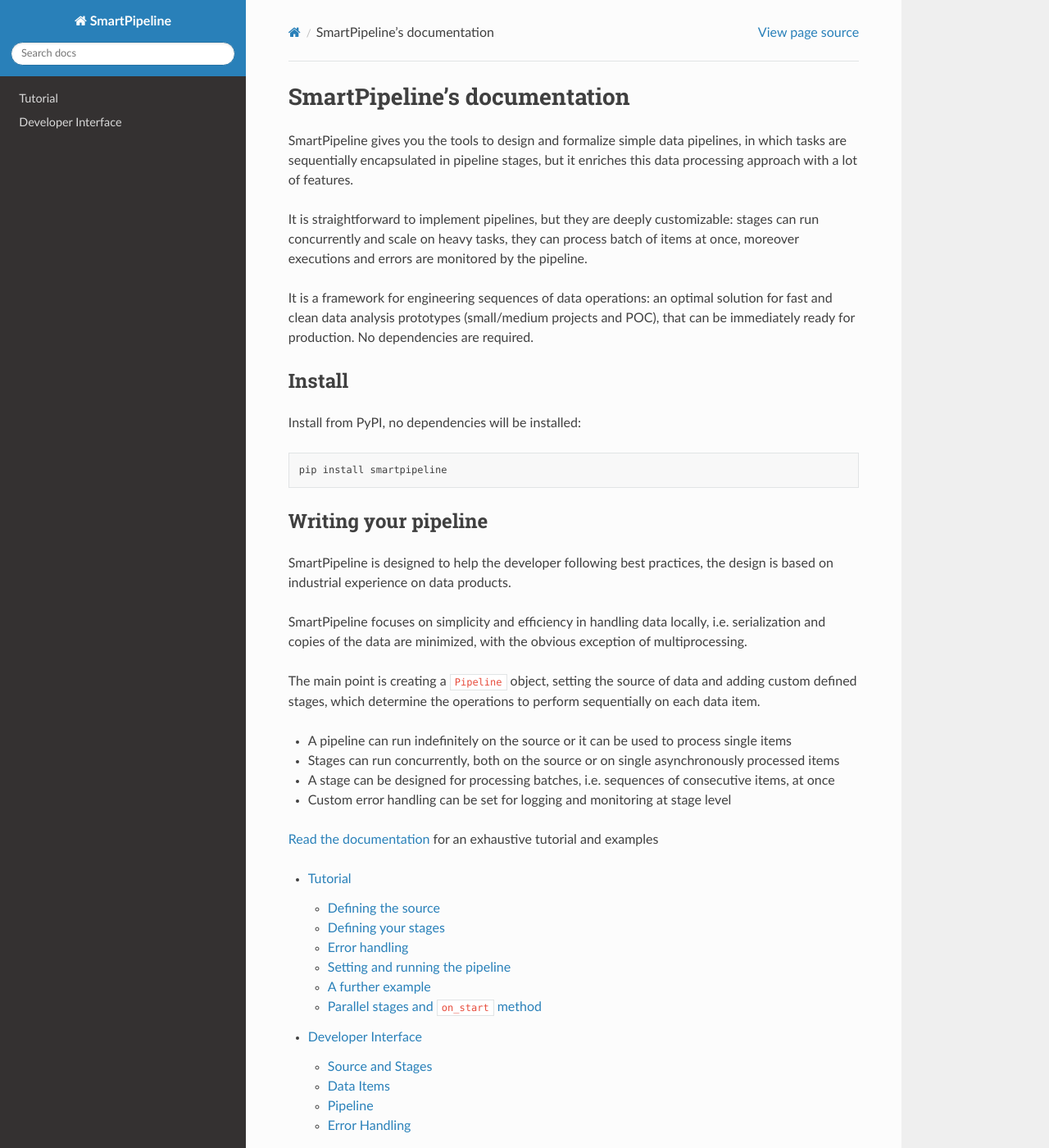
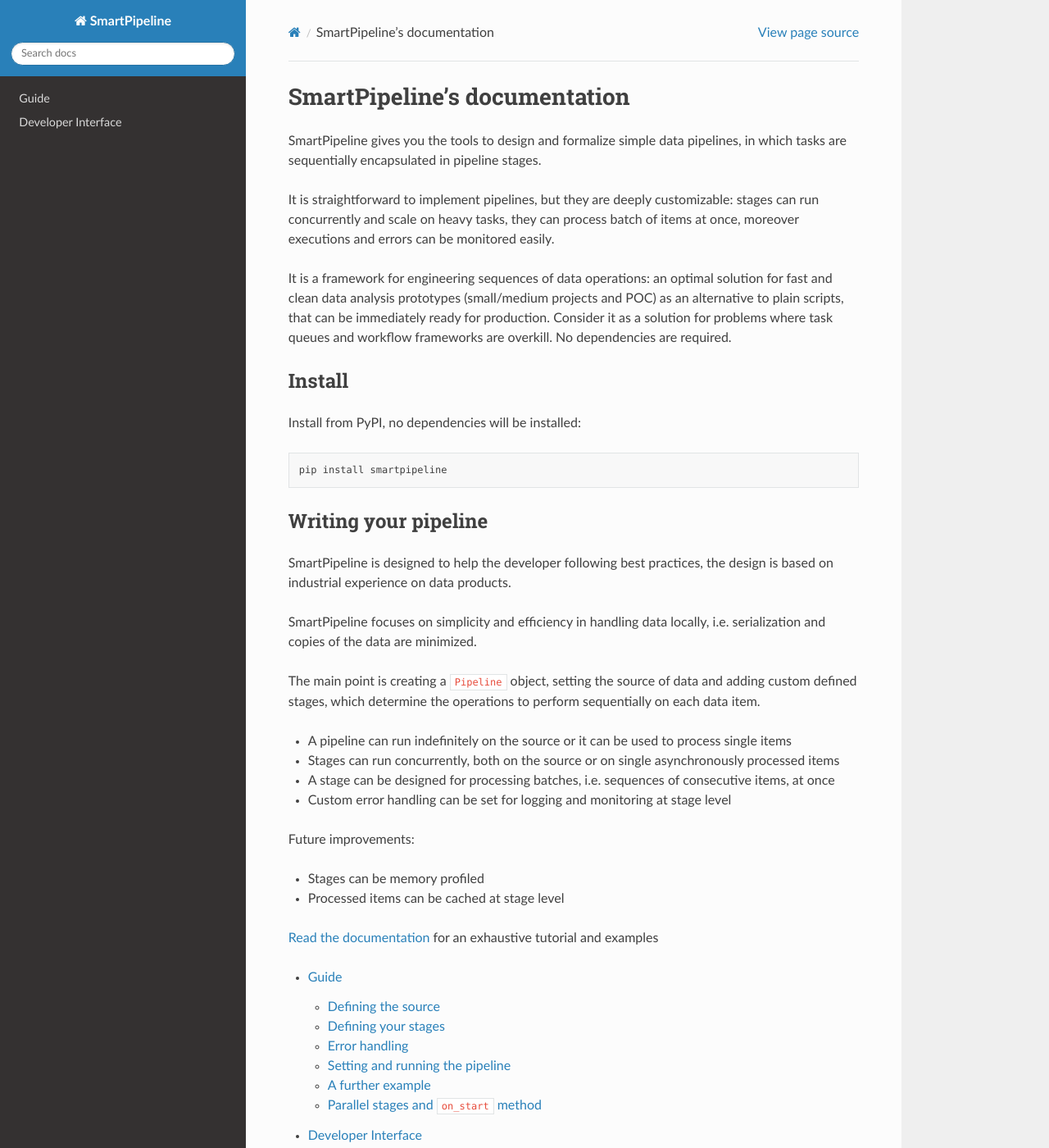
Before and after one commit to giacbrd/SmartPipeline, a Sphinx documentation site: the page built from docs/index.rst, in a window 1280 px wide and 1400 px high. Shown: the whole window at 82% size. Built offline with Sphinx 7.4.7 and the Read the Docs theme 2.0.0, drawn with Linux system fonts in a browser that asks for light colours.

Commit message:
minor doc changes

```diff
--- a/README.rst
+++ b/README.rst
@@ -19,20 +19,22 @@
 .. documentation-marker
 
 SmartPipeline gives you the tools to design and formalize simple data pipelines,
-in which tasks are sequentially encapsulated in pipeline stages,
-but it enriches this data processing approach with a lot of features.
+in which tasks are sequentially encapsulated in pipeline stages.
 
 It is straightforward to implement pipelines,
 but they are deeply customizable:
 stages can run concurrently and scale on heavy tasks,
 they can process batch of items at once,
-moreover executions and errors are monitored by the pipeline.
+moreover executions and errors can be monitored easily.
 
 It is a framework for engineering sequences of data operations:
 an optimal solution for fast and clean data analysis prototypes
-(small/medium projects and POC),
+(small/medium projects and POC) as an alternative to plain scripts,
 that can be immediately ready for production.
+Consider it as a solution for problems where task queues and workflow frameworks are overkill.
 No dependencies are required.
+
+
 
 Install
 ~~~~~~~
@@ -50,8 +52,7 @@
 the design is based on industrial experience on data products.
 
 SmartPipeline focuses on simplicity and efficiency in handling data locally,
-i.e. serialization and copies of the data are minimized,
-with the obvious exception of multiprocessing.
+i.e. serialization and copies of the data are minimized.
 
 The main point is creating a ``Pipeline`` object,
 setting the source of data and adding custom defined stages,
@@ -62,5 +63,10 @@
 - A stage can be designed for processing batches, i.e. sequences of consecutive items, at once
 - Custom error handling can be set for logging and monitoring at stage level
 
+Future improvements:
+
+- Stages can be memory profiled
+- Processed items can be cached at stage level
+
 `Read the documentation <https://smartpipeline.readthedocs.io>`_ for an exhaustive tutorial
 and examples
--- a/docs/usage.rst
+++ b/docs/usage.rst
@@ -1,5 +1,5 @@
-Tutorial
-========
+Guide
+=====
 
 Defining the source
 -------------------
@@ -297,7 +297,7 @@
 .. _concurrency-section:
 
 Parallel stages and ``on_start`` method
---------------------------------------
+---------------------------------------
 
 The only way Python allows to run code in parallel is through multiple OS processes, with the package
 `multiprocessing <https://docs.python.org/3/library/multiprocessing.html>`_ (threads cannot run in parallel
```
Also changed, not shown: other parts of README.rst (+1 -1 lines).
